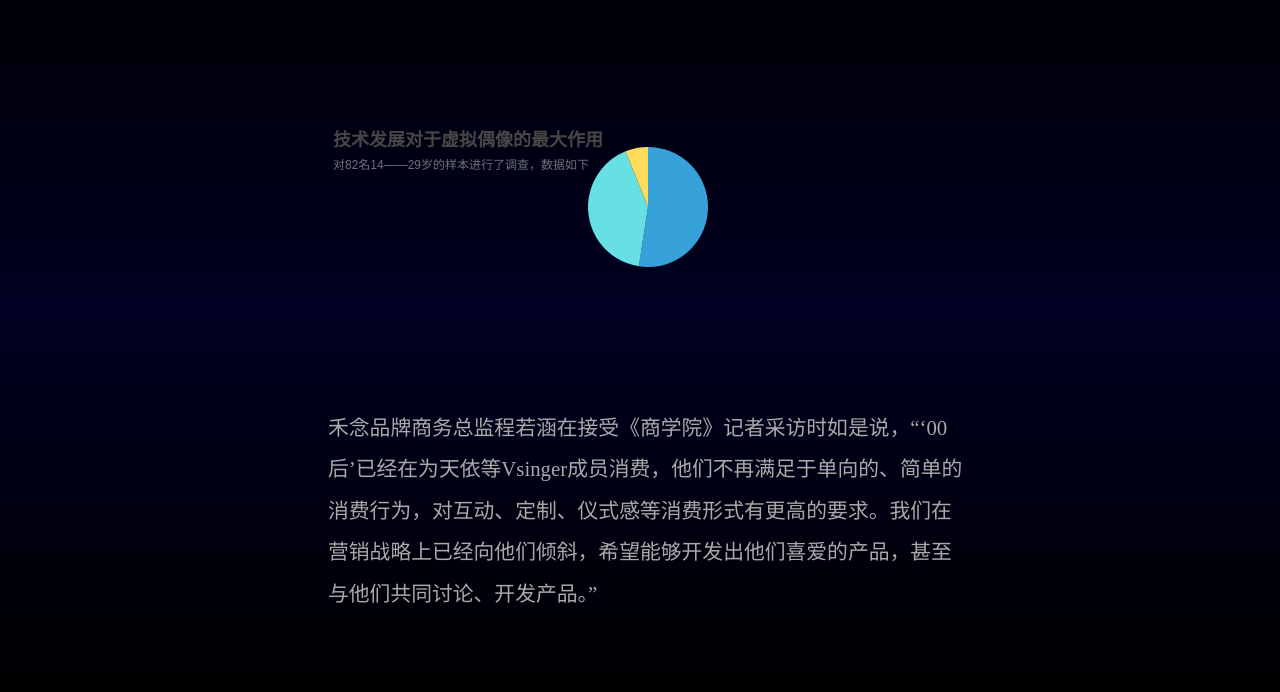
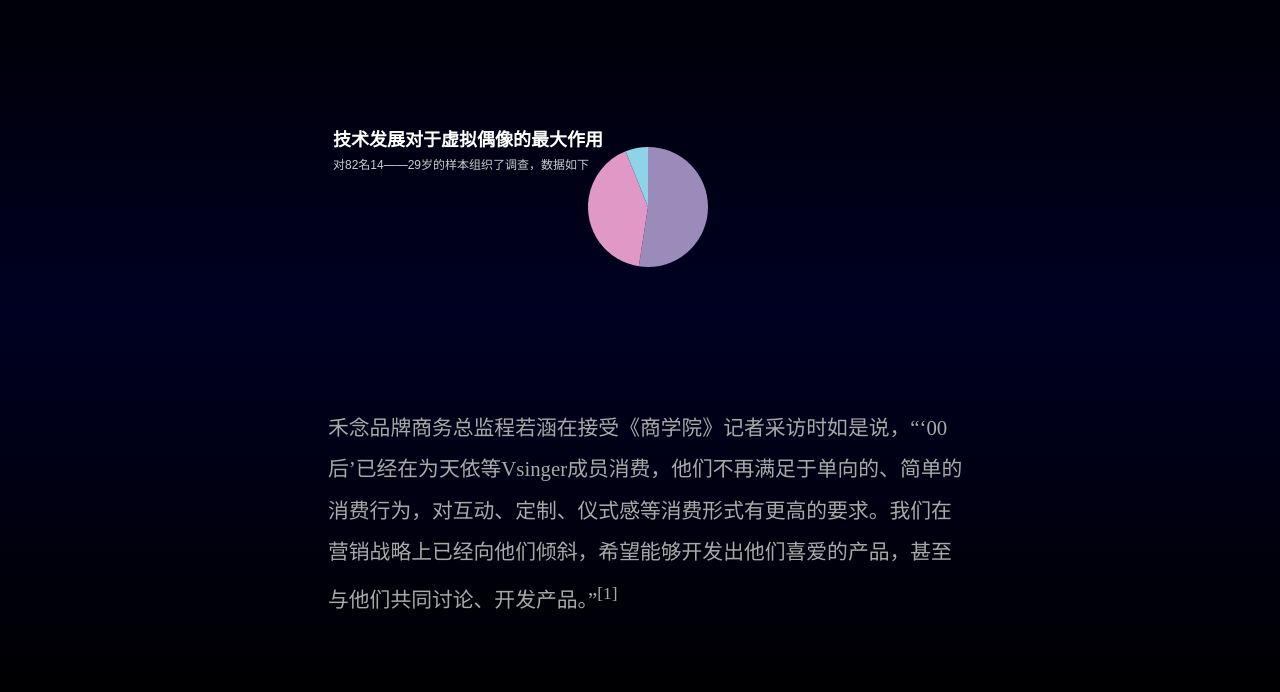
Before and after one commit to Nicholas-Flare/Virtual-Idols, a plain HTML site: page partC.html in a window 1280 px wide. Shown: the part 1291-1983 px from the top of the page. Drawn offline with nearby package versions, Linux system fonts and the light colour scheme.

Commit message:
Update version and acknowledgements

```diff
--- a/partA.html
+++ b/partA.html
@@ -6,6 +6,7 @@
         <title>PART A</title>
         <link rel="stylesheet" type="text/css" href="general.css"/>
         <script src="echarts.js"></script>
+        <script src="theme_pp.js"></script>
     </head>
 
     <body>
@@ -32,7 +33,7 @@
             <div id='v01' class='visrap' style="height:40vh;"></div>
             <script>
 				var option = {
-					title:{ text:'您了解虚拟偶像这个概念吗?',subtext:'点击以展示标签'},
+					title:{ text:'您了解虚拟偶像这个概念吗?',subtext:'数据来源：自开展调查'},
 					tooltip:{ },
 					legend:{ data:['ANS']},
 					series:[{
@@ -43,7 +44,7 @@
 					}]
 				};
 
-				var vis01 = echarts.init(document.getElementById('v01'),'light');
+				var vis01 = echarts.init(document.getElementById('v01'),'purple-passion');
 				vis01.setOption(option);
 			</script>
 
@@ -60,7 +61,7 @@
             <div id='v02' class='visrap' style="height:40vh;"></div>
             <script>
                 var option = {
-                title:{ text:'虚拟偶像最重要的性质是什么？',subtext:'点击以展示标签'},
+                title:{ text:'虚拟偶像最重要的性质是什么？',subtext:'数据来源：自开展调查'},
                 tooltip:{ },
                 legend:{ data:['ANS']},
                 xAxis:{data:['艺术形式','交互特性','虚拟属性','人格人设','运作模式','技术融合']},
@@ -72,7 +73,7 @@
                     }]
                 };
 
-                var vis02 = echarts.init(document.getElementById('v02'),'light');
+                var vis02 = echarts.init(document.getElementById('v02'),'purple-passion');
                 vis02.setOption(option);
             </script>
 
@@ -100,7 +101,7 @@
             <div id='v03' class='visrap' style="height:40vh"></div>
             <script>
                 var option = {
-                    title:{ text:'部分英伟达RTX系列显卡价格季度变化',subtext:'点击以切换线条显示'},
+                    title:{ text:'部分英伟达RTX系列显卡价格季度变化',subtext:'点击图例切换显示，来源见底部[1]'},
                     tooltip:{ },
                     legend:{ orient:'vertical',right:10,top:-5,data:['RTX 3080','RTX 3090','RTX 3080Ti']},
                     xAxis:{type:'category',data:['20-Q4','21-Q1','22-Q2','22-Q3','22-Q4']},
@@ -120,7 +121,7 @@
                     }]
                 };
 
-                var vis03 = echarts.init(document.getElementById('v03'),'light');
+                var vis03 = echarts.init(document.getElementById('v03'),'purple-passion');
                 vis03.setOption(option);
             </script>
 
@@ -131,7 +132,12 @@
                 部分调查报告中对于35-40岁的中年人有所提及，认为他们在粉丝人群中也占大多数。能出现该种现象或因属于该年龄段的人群恰好最早接触互联网，对新鲜事物一直保持着较高的接受度。<br/><br/>
             </p>
 
+            <p class="quelle">
 
+                [1] 部分英伟达RTX系列显卡价格季度变化： 整理自https://www.zhihu.com/column/c_1435379298346168321。<br/>
+                本页中互动图表生成采用了开源项目Echarts。
+
+            </p>
 
         </div>
 
--- a/partC.html
+++ b/partC.html
@@ -6,6 +6,7 @@
         <title>PART C</title>
         <link rel="stylesheet" type="text/css" href="general.css"/>
         <script src="echarts.js"></script>
+        <script src="theme_pp.js"></script>
     </head>
     <body>
 
@@ -14,7 +15,7 @@
             野蛮生长，知难而进
         </p>
 
-        <p class="rapper">
+        <div class="rapper">
 
             <p class="content">
 
@@ -24,7 +25,7 @@
                 <div id="v01" class="visrap"></div>
                 <script>
                     var option = {
-					title:{ text:'技术发展对于虚拟偶像的最大作用',subtext:'对82名14——29岁的样本进行了调查，数据如下'},
+					title:{ text:'技术发展对于虚拟偶像的最大作用',subtext:'对82名14——29岁的样本组织了调查，数据如下'},
 					tooltip:{ },
 					legend:{ data:['ANS']},
 					series:[{
@@ -35,25 +36,25 @@
 					    }]
 				    };
 
-				    var vis01 = echarts.init(document.getElementById('v01'),'light');
+				    var vis01 = echarts.init(document.getElementById('v01'),'purple-passion');
 				    vis01.setOption(option);
                 </script>
             </p>
 
             <p class="content">
 
-                <span>禾念品牌商务总监程若涵在接受《商学院》记者采访时如是说，“‘00后’已经在为天依等Vsinger成员消费，他们不再满足于单向的、简单的消费行为，对互动、定制、仪式感等消费形式有更高的要求。我们在营销战略上已经向他们倾斜，希望能够开发出他们喜爱的产品，甚至与他们共同讨论、开发产品。”</span><br/>
+                <span>禾念品牌商务总监程若涵在接受《商学院》记者采访时如是说，“‘00后’已经在为天依等Vsinger成员消费，他们不再满足于单向的、简单的消费行为，对互动、定制、仪式感等消费形式有更高的要求。我们在营销战略上已经向他们倾斜，希望能够开发出他们喜爱的产品，甚至与他们共同讨论、开发产品。”<sup>[1]</sup></span><br/>
 
             </p>
 
             <p class="content">
 
-                <span><b>越来越多的年轻用户对于自己专属的虚拟偶像制作表现出热情和好奇。</b>2021年，数字开发商Epic Games免费向公众开放Meta Human Creator（超级数字人开发工具），使得普通人也可以免费创作逼真的数字人影像进行传播。 技术的发展和简化，仅仅利用人手一部的手机，运用手机的摄像头和简单的动作捕捉软件就能自制虚拟偶像形象。制作的门槛大大降低，越来越多如雨后春笋般野蛮生长的个人工作室和“同人”作者，在虚拟偶像的生产线上大放异彩，逐步打破大型娱乐公司的原有壁垒，呈现出“百花齐放”的繁荣景象，但同时，市场的规律如同大浪淘沙，激烈的竞争之中，一些没有雄厚资本支持的个人玩家也面临着难以为继的风险。</span>
+                <span><b>越来越多的年轻用户对于自己专属的虚拟偶像制作表现出热情和好奇。</b>2021年，数字开发商Epic Games免费向公众开放Meta Human Creator（超级数字人开发工具），使得普通人也可以免费创作逼真的数字人影像进行传播。 技术的发展和简化，仅仅利用人手一部的手机，运用手机的摄像头和简单的动作捕捉软件就能自制虚拟偶像形象。<sup>[2]</sup>制作的门槛大大降低，越来越多如雨后春笋般野蛮生长的个人工作室和“同人”作者，在虚拟偶像的生产线上大放异彩，逐步打破大型娱乐公司的原有壁垒，呈现出“百花齐放”的繁荣景象，但同时，市场的规律如同大浪淘沙，激烈的竞争之中，一些没有雄厚资本支持的个人玩家也面临着难以为继的风险。</span>
 
                 <div id="v02" class="visrap" style="height:30vh;"></div>
                 <script>
                     var option = {
-                    title:{ text:'如果可以，制作自己的虚拟形象的可能性',subtext:'对82名14——29岁的样本进行了调查，数据如下'},
+                    title:{ text:'如果可以，制作自己的虚拟形象的可能性',subtext:'对82名14——29岁的样本组织了调查，数据如下'},
                     tooltip:{ },
                     legend:{ data:['Percent']},
                     yAxis:{data:['会','不会','尚不清楚']},
@@ -64,7 +65,7 @@
                         data:[39.02,31.71,29.27]
                         }]
                     };
-                    var vis02 = echarts.init(document.getElementById('v02'),'light');
+                    var vis02 = echarts.init(document.getElementById('v02'),'purple-passion');
                     vis02.setOption(option);
                 </script>
 
@@ -73,7 +74,7 @@
             <div id="v03" class="visrap" style="height:30vh;"></div>
             <script>
                 var option = {
-                title:{ text:'技术发展对于虚拟偶像的最大作用',subtext:'对82名14——29岁的样本进行了调查，数据如下'},
+                title:{ text:'技术发展对于虚拟偶像的最大作用',subtext:'对82名14——29岁的样本组织了调查，数据如下'},
                 tooltip:{ },
                 legend:{ data:['ANS']},
                 series:[{
@@ -84,7 +85,7 @@
                     }]
                 };
 
-                var vis03 = echarts.init(document.getElementById('v03'),'light');
+                var vis03 = echarts.init(document.getElementById('v03'),'purple-passion');
                 vis03.setOption(option);
             </script>
 
@@ -105,7 +106,7 @@
 
                 <span>在问卷本题下的空格中，相当数目的被调查者们表示，作为“外在”的偶像外观形象，作为“内在”的偶像人设企划，和作为“土壤”的虚拟世界观架构，是三个相互连接，环环相扣的部分，三者是相互依存相互塑造的关系，一个只有人设而无虚拟世界观架构的偶像形象终究是一个孤立的存在。</span><br/><br/>
 
-                <span>据中国传媒大学等发布的调查结果显示，对不同类型的虚拟数字人，大众对其外形、人设、技术能力、服务能力有着明显的期待差异：60%以上的用户最关注虚拟偶像的外形和作品，66%的用户关注虚拟主播的主持风格，但50%的用户认为虚拟员工最重要的是技术服务以及跨界合作能力。 </span><br/>
+                <span>据中国传媒大学等发布的调查结果显示，对不同类型的虚拟数字人，大众对其外形、人设、技术能力、服务能力有着明显的期待差异：60%以上的用户最关注虚拟偶像的外形和作品，66%的用户关注虚拟主播的主持风格，但50%的用户认为虚拟员工最重要的是技术服务以及跨界合作能力。<sup>[3]</sup> </span><br/>
 
             </p>
 
@@ -114,7 +115,7 @@
             <div id="v04" class="visrap" style="height:30vh;"></div>
             <script>
                 var option = {
-                title:{ text:'‘中之人’的更换给虚拟偶像带来的影响',subtext:'对82名14——29岁的样本进行了调查，数据如下'},
+                title:{ text:'‘中之人’的更换给虚拟偶像带来的影响',subtext:'对82名14——29岁的样本组织了调查，数据如下'},
                 tooltip:{ },
                 legend:{ data:['ANS']},
                 series:[{
@@ -125,7 +126,7 @@
                     }]
                 };
 
-                var vis04 = echarts.init(document.getElementById('v04'),'light');
+                var vis04 = echarts.init(document.getElementById('v04'),'purple-passion');
                 vis04.setOption(option);
             </script>
 
@@ -158,7 +159,7 @@
             <div id="v05" class="visrap" style="height:30vh;"></div>
             <script>
                 var option = {
-                title:{ text:'虚拟偶像因丑闻‘塌房’的可能性',subtext:'对82名14——29岁的样本进行了调查，数据如下'},
+                title:{ text:'虚拟偶像因丑闻‘塌房’的可能性',subtext:'对82名14——29岁的样本组织了调查，数据如下'},
                 tooltip:{ },
                 legend:{ data:['Percent']},
                 yAxis:{data:['会','不会']},
@@ -169,7 +170,7 @@
                     data:[70.73,29.27]
                     }]
                 };
-                var vis05 = echarts.init(document.getElementById('v05'),'light');
+                var vis05 = echarts.init(document.getElementById('v05'),'purple-passion');
                 vis05.setOption(option);
             </script>
 
@@ -183,7 +184,16 @@
 
             </p>
 
-        </p>
+            <p class="quelle">
+
+                [1]《 “完美偶像”洛天依，二次元如何撬动“00后”》.梁伟.《商学院》杂志.2018.8.14<br/>
+                [2]《虚拟偶像：形象构建中媒介技术与文化消费的逻辑关系》.郝爽.《当代电视》2022年第六期<br/>
+                [3]人民日报海外版《虚拟“数字人“展露价值》<br/>
+                本页中互动图表生成采用了开源项目Echarts。
+
+            </p>
+
+        </div>
 
         <a class="button" href="partD.html"><b>NEXT PART</b></a>
 
--- /dev/null
+++ b/theme_pp.js
@@ -0,0 +1,419 @@
+
+(function (root, factory) {
+    if (typeof define === 'function' && define.amd) {
+        // AMD. Register as an anonymous module.
+        define(['exports', 'echarts'], factory);
+    } else if (typeof exports === 'object' && typeof exports.nodeName !== 'string') {
+        // CommonJS
+        factory(exports, require('echarts'));
+    } else {
+        // Browser globals
+        factory({}, root.echarts);
+    }
+}(this, function (exports, echarts) {
+    var log = function (msg) {
+        if (typeof console !== 'undefined') {
+            console && console.error && console.error(msg);
+        }
+    };
+    if (!echarts) {
+        log('ECharts is not Loaded');
+        return;
+    }
+    echarts.registerTheme('purple-passion', {
+        "color": [
+            "#9b8bba",
+            "#e098c7",
+            "#8fd3e8",
+            "#71669e",
+            "#cc70af",
+            "#7cb4cc"
+        ],
+        "backgroundColor": "rgba(91,92,110,0)",
+        "textStyle": {},
+        "title": {
+            "textStyle": {
+                "color": "#ffffff"
+            },
+            "subtextStyle": {
+                "color": "#cccccc"
+            }
+        },
+        "line": {
+            "itemStyle": {
+                "borderWidth": "2"
+            },
+            "lineStyle": {
+                "width": "3"
+            },
+            "symbolSize": "7",
+            "symbol": "circle",
+            "smooth": true
+        },
+        "radar": {
+            "itemStyle": {
+                "borderWidth": "2"
+            },
+            "lineStyle": {
+                "width": "3"
+            },
+            "symbolSize": "7",
+            "symbol": "circle",
+            "smooth": true
+        },
+        "bar": {
+            "itemStyle": {
+                "barBorderWidth": 0,
+                "barBorderColor": "#ccc"
+            }
+        },
+        "pie": {
+            "itemStyle": {
+                "borderWidth": 0,
+                "borderColor": "#ccc"
+            }
+        },
+        "scatter": {
+            "itemStyle": {
+                "borderWidth": 0,
+                "borderColor": "#ccc"
+            }
+        },
+        "boxplot": {
+            "itemStyle": {
+                "borderWidth": 0,
+                "borderColor": "#ccc"
+            }
+        },
+        "parallel": {
+            "itemStyle": {
+                "borderWidth": 0,
+                "borderColor": "#ccc"
+            }
+        },
+        "sankey": {
+            "itemStyle": {
+                "borderWidth": 0,
+                "borderColor": "#ccc"
+            }
+        },
+        "funnel": {
+            "itemStyle": {
+                "borderWidth": 0,
+                "borderColor": "#ccc"
+            }
+        },
+        "gauge": {
+            "itemStyle": {
+                "borderWidth": 0,
+                "borderColor": "#ccc"
+            }
+        },
+        "candlestick": {
+            "itemStyle": {
+                "color": "#e098c7",
+                "color0": "transparent",
+                "borderColor": "#e098c7",
+                "borderColor0": "#8fd3e8",
+                "borderWidth": "2"
+            }
+        },
+        "graph": {
+            "itemStyle": {
+                "borderWidth": 0,
+                "borderColor": "#ccc"
+            },
+            "lineStyle": {
+                "width": 1,
+                "color": "#aaa"
+            },
+            "symbolSize": "7",
+            "symbol": "circle",
+            "smooth": true,
+            "color": [
+                "#9b8bba",
+                "#e098c7",
+                "#8fd3e8",
+                "#71669e",
+                "#cc70af",
+                "#7cb4cc"
+            ],
+            "label": {
+                "color": "#eee"
+            }
+        },
+        "map": {
+            "itemStyle": {
+                "areaColor": "#eee",
+                "borderColor": "#444",
+                "borderWidth": 0.5
+            },
+            "label": {
+                "color": "#000"
+            },
+            "emphasis": {
+                "itemStyle": {
+                    "areaColor": "#e098c7",
+                    "borderColor": "#444",
+                    "borderWidth": 1
+                },
+                "label": {
+                    "color": "#ffffff"
+                }
+            }
+        },
+        "geo": {
+            "itemStyle": {
+                "areaColor": "#eee",
+                "borderColor": "#444",
+                "borderWidth": 0.5
+            },
+            "label": {
+                "color": "#000"
+            },
+            "emphasis": {
+                "itemStyle": {
+                    "areaColor": "#e098c7",
+                    "borderColor": "#444",
+                    "borderWidth": 1
+                },
+                "label": {
+                    "color": "#ffffff"
+                }
+            }
+        },
+        "categoryAxis": {
+            "axisLine": {
+                "show": true,
+                "lineStyle": {
+                    "color": "#cccccc"
+                }
+            },
+            "axisTick": {
+                "show": false,
+                "lineStyle": {
+                    "color": "#333"
+                }
+            },
+            "axisLabel": {
+                "show": true,
+                "color": "#cccccc"
+            },
+            "splitLine": {
+                "show": false,
+                "lineStyle": {
+                    "color": [
+                        "#eeeeee",
+                        "#333333"
+                    ]
+                }
+            },
+            "splitArea": {
+                "show": true,
+                "areaStyle": {
+                    "color": [
+                        "rgba(250,250,250,0.05)",
+                        "rgba(200,200,200,0.02)"
+                    ]
+                }
+            }
+        },
+        "valueAxis": {
+            "axisLine": {
+                "show": true,
+                "lineStyle": {
+                    "color": "#cccccc"
+                }
+            },
+            "axisTick": {
+                "show": false,
+                "lineStyle": {
+                    "color": "#333"
+                }
+            },
+            "axisLabel": {
+                "show": true,
+                "color": "#cccccc"
+            },
+            "splitLine": {
+                "show": false,
+                "lineStyle": {
+                    "color": [
+                        "#eeeeee",
+                        "#333333"
+                    ]
+                }
+            },
+            "splitArea": {
+                "show": true,
+                "areaStyle": {
+                    "color": [
+                        "rgba(250,250,250,0.05)",
+                        "rgba(200,200,200,0.02)"
+                    ]
+                }
+            }
+        },
+        "logAxis": {
+            "axisLine": {
+                "show": true,
+                "lineStyle": {
+                    "color": "#cccccc"
+                }
+            },
+            "axisTick": {
+                "show": false,
+                "lineStyle": {
+                    "color": "#333"
+                }
+            },
+            "axisLabel": {
+                "show": true,
+                "color": "#cccccc"
+            },
+            "splitLine": {
+                "show": false,
+                "lineStyle": {
+                    "color": [
+                        "#eeeeee",
+                        "#333333"
+                    ]
+                }
+            },
+            "splitArea": {
+                "show": true,
+                "areaStyle": {
+                    "color": [
+                        "rgba(250,250,250,0.05)",
+                        "rgba(200,200,200,0.02)"
+                    ]
+                }
+            }
+        },
+        "timeAxis": {
+            "axisLine": {
+                "show": true,
+                "lineStyle": {
+                    "color": "#cccccc"
+                }
+            },
+            "axisTick": {
+                "show": false,
+                "lineStyle": {
+                    "color": "#333"
+                }
+            },
+            "axisLabel": {
+                "show": true,
+                "color": "#cccccc"
+            },
+            "splitLine": {
+                "show": false,
+                "lineStyle": {
+                    "color": [
+                        "#eeeeee",
+                        "#333333"
+                    ]
+                }
+            },
+            "splitArea": {
+                "show": true,
+                "areaStyle": {
+                    "color": [
+                        "rgba(250,250,250,0.05)",
+                        "rgba(200,200,200,0.02)"
+                    ]
+                }
+            }
+        },
+        "toolbox": {
+            "iconStyle": {
+                "borderColor": "#999"
+            },
+            "emphasis": {
+                "iconStyle": {
+                    "borderColor": "#666"
+                }
+            }
+        },
+        "legend": {
+            "textStyle": {
+                "color": "#cccccc"
+            }
+        },
+        "tooltip": {
+            "axisPointer": {
+                "lineStyle": {
+                    "color": "#ccc",
+                    "width": 1
+                },
+                "crossStyle": {
+                    "color": "#ccc",
+                    "width": 1
+                }
+            }
+        },
+        "timeline": {
+            "lineStyle": {
+                "color": "#8fd3e8",
+                "width": 1
+            },
+            "itemStyle": {
+                "color": "#8fd3e8",
+                "borderWidth": 1
+            },
+            "controlStyle": {
+                "color": "#8fd3e8",
+                "borderColor": "#8fd3e8",
+                "borderWidth": 0.5
+            },
+            "checkpointStyle": {
+                "color": "#8fd3e8",
+                "borderColor": "#8a7ca8"
+            },
+            "label": {
+                "color": "#8fd3e8"
+            },
+            "emphasis": {
+                "itemStyle": {
+                    "color": "#8fd3e8"
+                },
+                "controlStyle": {
+                    "color": "#8fd3e8",
+                    "borderColor": "#8fd3e8",
+                    "borderWidth": 0.5
+                },
+                "label": {
+                    "color": "#8fd3e8"
+                }
+            }
+        },
+        "visualMap": {
+            "color": [
+                "#8a7ca8",
+                "#e098c7",
+                "#cceffa"
+            ]
+        },
+        "dataZoom": {
+            "backgroundColor": "rgba(0,0,0,0)",
+            "dataBackgroundColor": "rgba(255,255,255,0.3)",
+            "fillerColor": "rgba(167,183,204,0.4)",
+            "handleColor": "#a7b7cc",
+            "handleSize": "100%",
+            "textStyle": {
+                "color": "#333"
+            }
+        },
+        "markPoint": {
+            "label": {
+                "color": "#eee"
+            },
+            "emphasis": {
+                "label": {
+                    "color": "#eee"
+                }
+            }
+        }
+    });
+}));
```
Also changed, not shown: end.html (+6 -0 lines), general.css (+10 -1 lines), partB.html (+18 -8 lines), partD.html (+1 -0 lines), index.html (line endings or trailing spaces).
